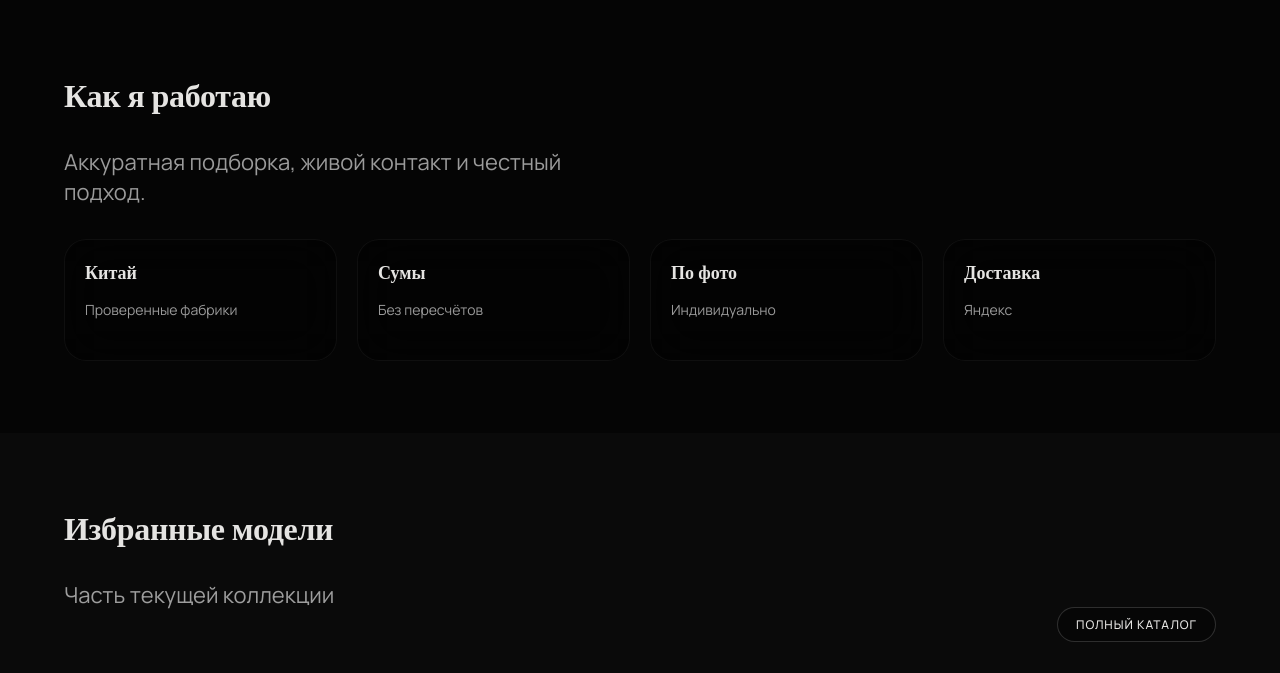
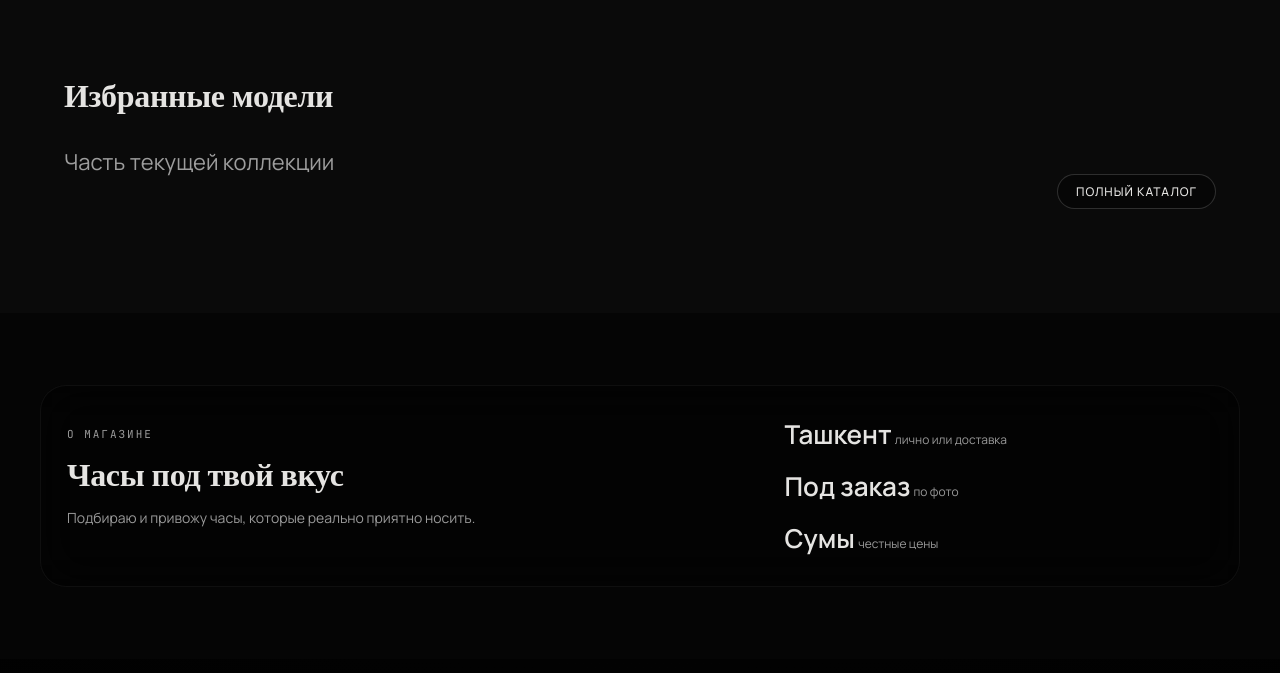
Before and after one commit to xamroz19062008/XX, a Django app: page / in a window 1280 px wide. Shown: the part 865-1538 px from the top of the page. Run offline with Django 5.2, Linux system fonts and the light colour scheme; data that the repository does not hold is empty.

Commit message:
first commit

```diff
--- a/templates/index.html
+++ b/templates/index.html
@@ -123,7 +123,7 @@
       </section>
 
       <!-- FEATURES -->
-      <section class="section features" id="service">
+      {% comment %} <section class="section features" id="service">
         <div class="container">
           <h2 class="section-title">Как я работаю</h2>
           <p class="section-subtitle">
@@ -149,7 +149,7 @@
             </div>
           </div>
         </div>
-      </section>
+      </section> {% endcomment %}
 
       <!-- COLLECTION -->
       <section class="section collection" id="collection">
```
